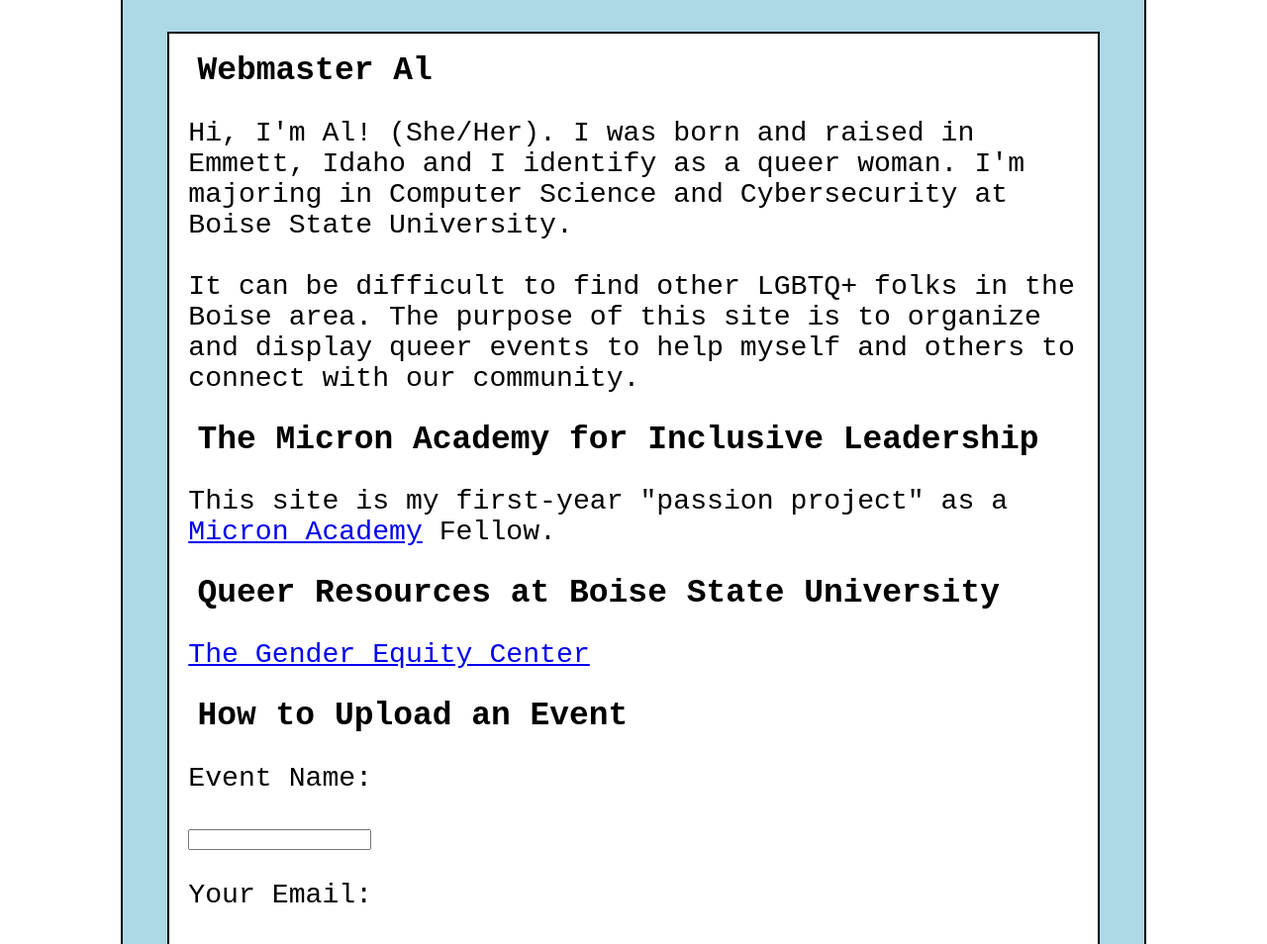
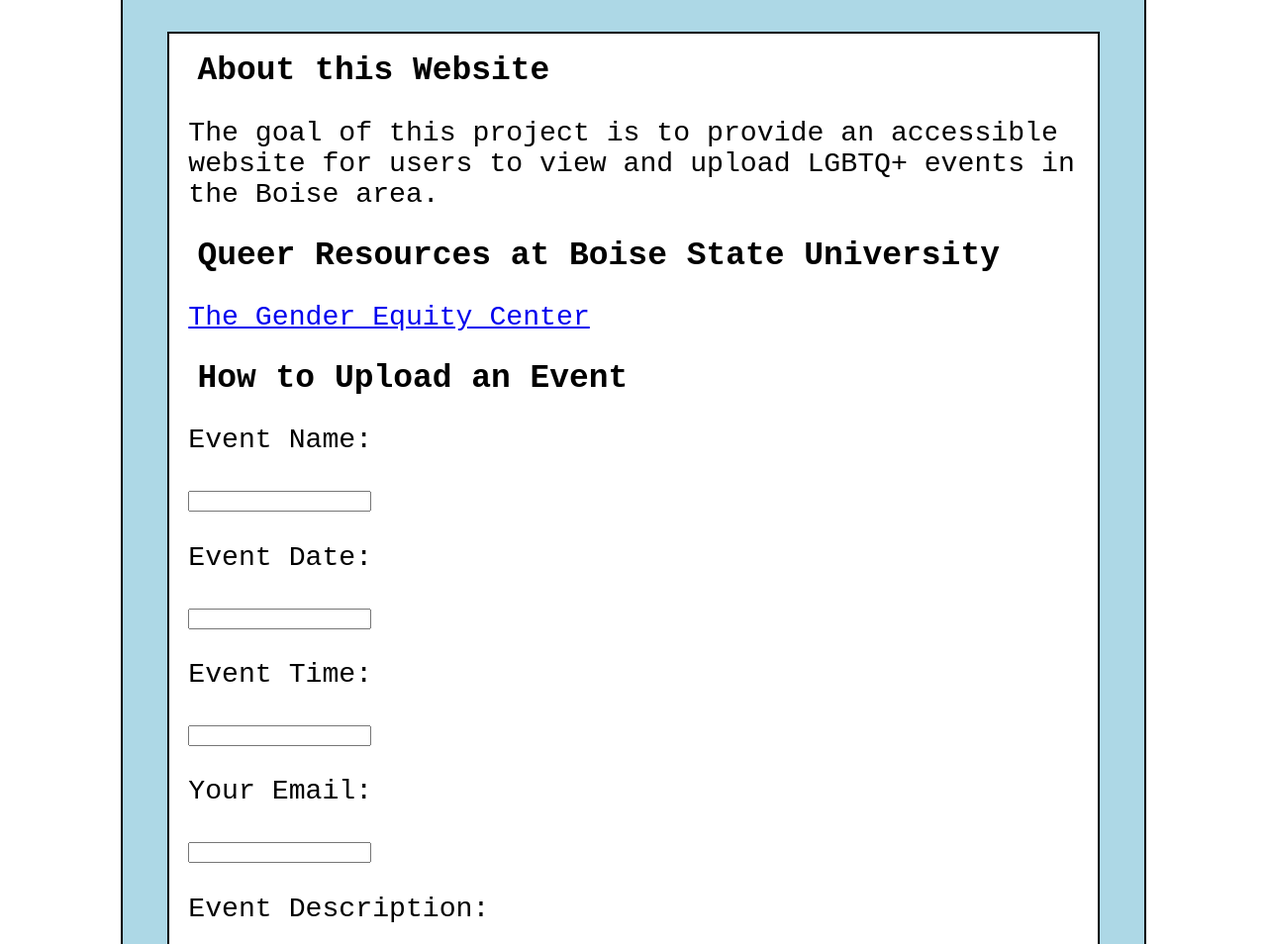
Before and after one commit to alizaso97/boiselgbtqevents.github.io, a plain HTML site: page about.html in a window 1280 px wide. Shown: the part 507-1461 px from the top of the page at 99% size. Drawn offline with Linux system fonts and the light colour scheme.

Commit message:
Update about.html

```diff
--- a/about.html
+++ b/about.html
@@ -16,32 +16,28 @@
         <h2>About</h2>
 <!--Info about Al, the Micron Academy, this site, and contact info-->
             <div id="about">
-                <h3>Webmaster Al</h3>
-                <p>Hi, I'm Al! (She/Her). I was born and raised in Emmett, Idaho and I identify as a queer woman. I'm majoring in Computer Science and Cybersecurity at Boise State University.
-                    <br><br>
-                    It can be difficult to find other LGBTQ+ folks in the Boise area. The purpose of this site is to organize and display queer events to help myself and others to connect with our community.
-                </p>
-                <h3>The Micron Academy for Inclusive Leadership</h3>
-                <p>This site is my first-year "passion project" as a <a href="https://www.boisestate.edu/undergraduate-research/get-involved/scholar-communities/micron-academy/">Micron Academy</a> Fellow.</p>
+                <h3>About this Website</h3>
+                <p>The goal of this project is to provide an accessible website for users to view and upload LGBTQ+ events in the Boise area.</p>
                 <h3>Queer Resources at Boise State University</h3>
                 <p><a href="https://www.boisestate.edu/genderequity/">The Gender Equity Center</a></p>
                 <h3>How to Upload an Event</h3>
                 <!--Created using Web3Forms https://web3forms.com/-->
                     <form action="https://api.web3forms.com/submit" method="POST">
-
                         <input type="hidden" name="access_key" value="c7900924-4dcb-4c18-82d0-419d76c66bcb">
                         <p>Event Name:</p>
                         <input type="text" name="name" required>
+                        <p>Event Date:</p>
+                        <input type="text" name="date" required>
+                        <p>Event Time:</p>
+                        <input type="text" name="time" required>
                         <p>Your Email:</p>
                         <input type="email" name="email" required>
                         <p>Event Description:</p>
                         <textarea name="message" required></textarea>
                         <div class="h-captcha" data-captcha="true"></div>
                         <button type="submit">Submit Form</button>
-
                     </form>
-
-                    <script src="https://web3forms.com/client/script.js" async defer></script>
+                <script src="https://web3forms.com/client/script.js" async defer></script>
             </div>
     </div>
 </body>
```
